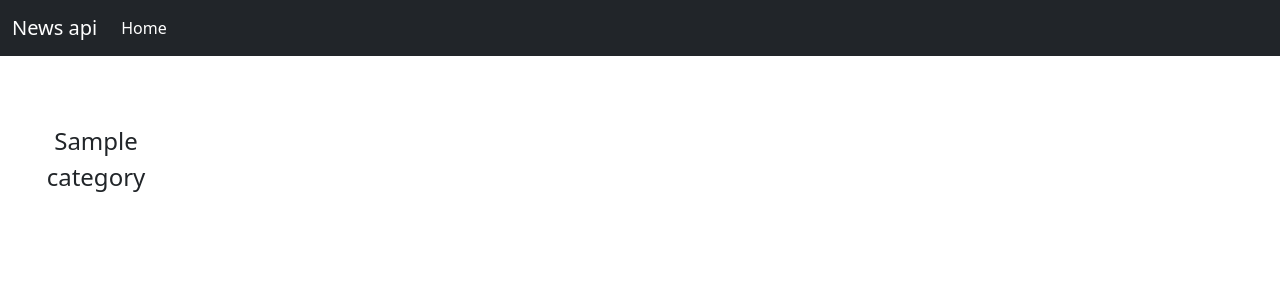
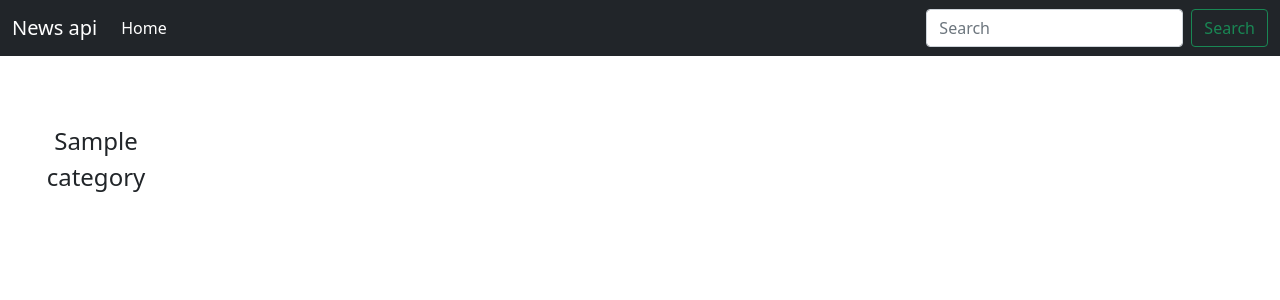
Before and after one commit to IAmrinderSingh/News-API, a Flask app: template templates/layout.html in a window 1280 px wide. Shown: the top 300 px of the page. Run offline with Flask 2, Linux system fonts and the light colour scheme; the template is opened without the code that fills it: most values are stand-ins (such as "Sample title", 1, 10 or a date in 2020).

Commit message:
Added search field

```diff
--- a/templates/layout.html
+++ b/templates/layout.html
@@ -41,6 +41,10 @@
                         <a class="nav-link active" aria-current="page" href="/">Home</a>
                     </li>
                 </ul>
+                <form class="d-flex">
+                    <input class="form-control me-2" type="search" placeholder="Search" aria-label="Search">
+                    <button class="btn btn-outline-success" type="submit">Search</button>
+                </form>
             </div>
         </div>
     </nav>
```
